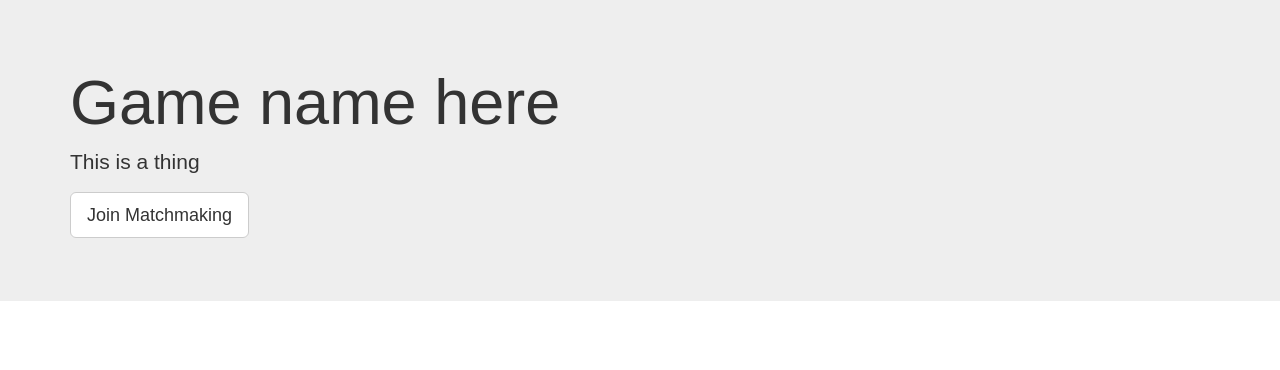
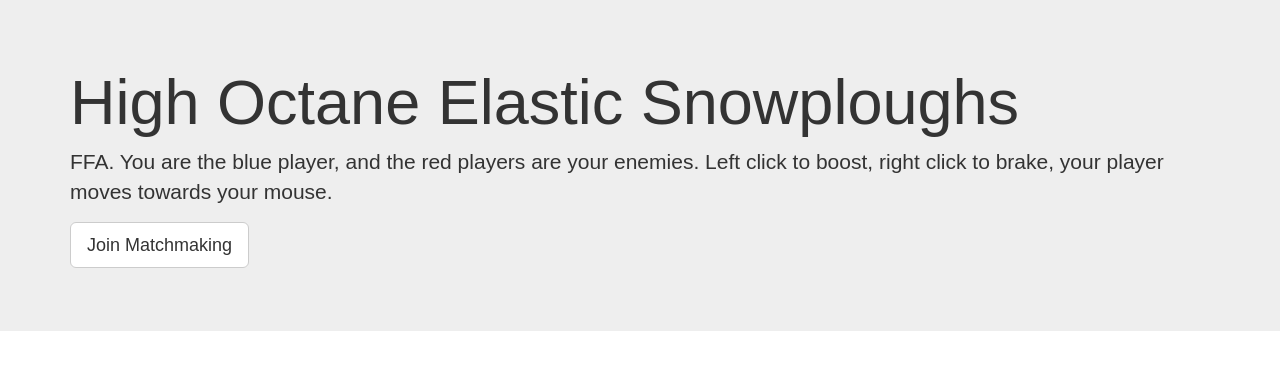
Before and after one commit to ifd3f/HSHacks-III, a Python web app: template templates/index.html in a window 1280 px wide. Shown: the top 370 px of the page. Run offline with Jinja, Linux system fonts and the light colour scheme; the template is opened without the code that fills it, so the values that code supplies are empty; some libraries are stand-ins or nearby versions.

Commit message:
final changes

```diff
--- a/main.py
+++ b/main.py
@@ -52,7 +52,7 @@ ARENA_BORDER_TYPE = 102
 DEAD_BODY_TYPE = 103
 
 # Matchmaking Parameters
-PEOPLE_PER_GAME = 3 # TODO: CHANGE THIS BACK WHEN DONE DEBUGGING
+PEOPLE_PER_GAME = 4 # TODO: CHANGE THIS BACK WHEN DONE DEBUGGING
 ROOM_NAME_LENGTH = 16
 TOKEN_LENGTH = 8
 
@@ -244,6 +244,7 @@ def randomString(n):
 
 async def lobby_manager(socketio):
 	while True:  # Every 2 seconds
+		socketio.emit('ping', {}, namespace='/lobby')
 		while len(searching) >= PEOPLE_PER_GAME:  # If there are enough people for a game
 			room = GameRoom()	# Create a new room
 			rooms[room.room_name] = room
--- a/templates/index.html
+++ b/templates/index.html
@@ -18,8 +18,8 @@
 <body>
 	<div class="jumbotron">
 		<div class="container">
-			<h1>Game name here</h1>
-			<p>This is a thing</p>
+			<h1>High Octane Elastic Snowploughs</h1>
+			<p>FFA. You are the blue player, and the red players are your enemies. Left click to boost, right click to brake, your player moves towards your mouse.</p>
 			<button id="lobby-btn" type="button" onClick="onButtonClicked()" class="btn btn-default btn-lg">Join Matchmaking</button>
 			<p id="people"></p>
 		</div>
@@ -39,16 +39,17 @@
 				console.log('Beginning search')
 				$('#lobby-btn').html('Stop Search');
 				socket.emit('search', {running: true});
+				/*
 				pinger = setInterval(function() {
-					console.log('asdf');
+					console.log('pinging server');
 					socket.emit('ping', {});
-				}, 2000);
+				}, 2000);*/
 			} else {
 				console.log('Stopping search')
 				$('#lobby-btn').html('Join Matchmaking');
 				$('#people').html('');
 				socket.emit('search', {running: false});
-				clearInterval(pinger)
+				//clearInterval(pinger);
 			}
 		}
 
@@ -64,6 +65,10 @@
 			$('#token-form').submit();  // Submit the hidden form
 		});
 
+		socket.on('ping', function(data) {
+			console.log('pong');
+		})
+
 	</script>
 </body>
 </html>
```
